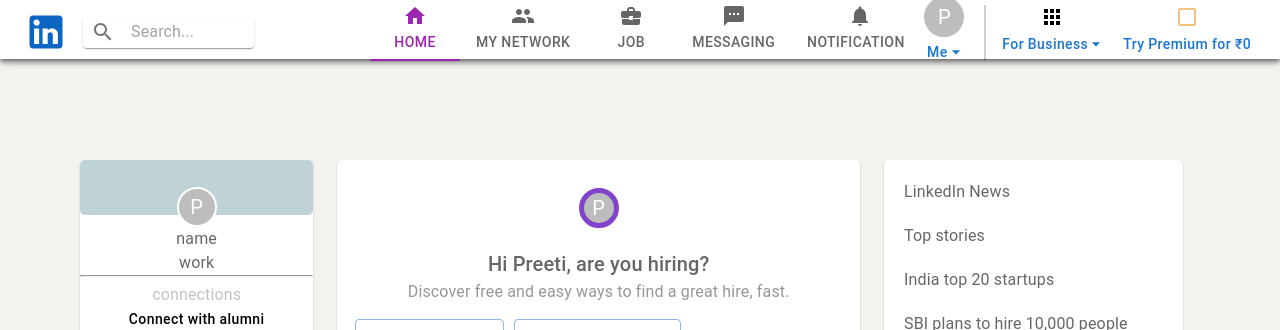
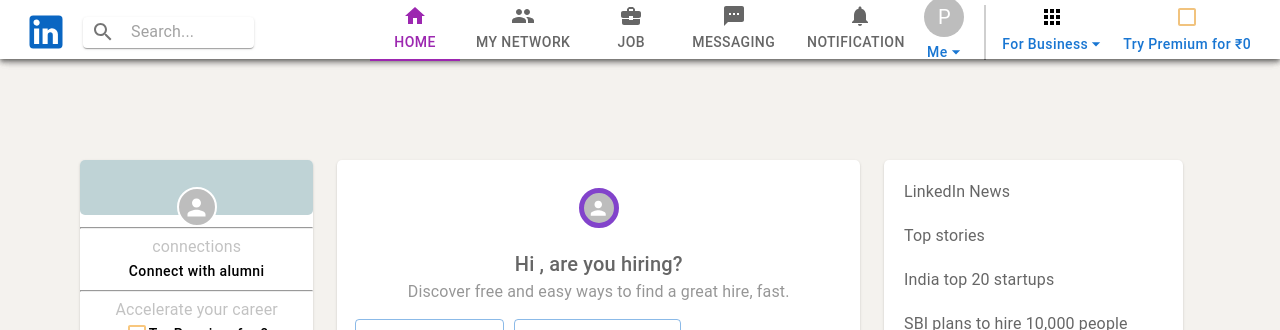
Before and after one commit to preeti9667/LinkedIn-Project, a Next.js app: page /feed in a window 1280 px wide. Shown: the top 330 px of the page. Built offline with nearby package versions, Linux system fonts and the light colour scheme.

Commit message:
set user name

```diff
--- a/src/app/feed/Navbar.tsx
+++ b/src/app/feed/Navbar.tsx
@@ -43,7 +43,8 @@
   }
   const handleSignOut = () => {
 
-    Cookies.destroy(null, 'loggedInUser', { expires: 0 })
+    Cookies.destroy(null, 'loggedInUser')
+    localStorage.removeItem('loggedInUser')
     router.push('/login')
   }
 
--- a/src/app/feed/page.tsx
+++ b/src/app/feed/page.tsx
@@ -33,27 +33,35 @@
 
 import { dataStore } from "@/constants/data.constant";
 
+import nookies from 'nookies';
+
 const Feed = () => {
 
-  // const [formData, setFormData] = useState({id:''});
 
-  // console.log(formData.id)
 
-  // useEffect(() => {
 
-  //   const savedData = localStorage.getItem('loggedInUser',);
-  //   if (savedData) {
-  //     setFormData(JSON.parse(savedData));
 
-  //   }
-  // }, []);
+
+  const [userId, setUserId] = useState('');
+
+  useEffect(() => {
+
+    const cookies = nookies.get(null);
+    if (cookies.loggedInUser) {
+      setUserId(cookies.loggedInUser);
+    }
+  }, []);
+
+  const loginUser = Number(userId)
+  const user = dataStore.users(loginUser)
+
+
+
 
 
   const data = dataStore.getHomeFeed(2)
 
-  const user = dataStore.userAuth('2')
 
-console.log(user.userId)
 
 
   const [isFixed, setIsFixed] = useState(false);
@@ -89,17 +97,9 @@
                 <Box sx={{ textAlign: '-webkit-center' }}>
                   <Box sx={{ background: '#BFD3D6', borderRadius: '5px', height: '55px' }}>
                   </Box>
-                  <Avatar className={style.GridItemAvatar}>P</Avatar>
-                  {data.map((text, index) => (
-                    <Box key={index}>
-
-                      {/* <Typography>{text.user.id}</Typography> */}
-                      {/* <Typography>{text.user.position}</Typography> */}
-
-                    </Box>
-                  ))}
-                  <Typography>name</Typography>
-                  <Typography>work</Typography>
+                  <Avatar className={style.GridItemAvatar}>{user?.name[0]}</Avatar>
+                  <Typography>{user?.name}</Typography>
+                  <Typography>{user?.position}</Typography>
 
                 </Box>
                 <hr />
@@ -134,8 +134,8 @@
             <Grid size={5.6} sx={{ display: 'flex', flexDirection: 'column', gap: '8px' }}>
               <Item>
                 <Box sx={{ textAlign: '-webkit-center' }}>
-                  <Avatar className={style.GridItemAvatar2}>P</Avatar>
-                  <Typography variant='h6'>Hi Preeti, are you hiring? </Typography>
+                  <Avatar className={style.GridItemAvatar2}>{user?.name[0]}</Avatar>
+                  <Typography variant='h6'>Hi {user?.name.substring(0, 8)}, are you hiring? </Typography>
                   <Typography variant='body1' sx={{ color: '#00000069' }}>
                     Discover free and easy ways to find a great hire, fast. </Typography>
                 </Box>
--- a/src/constants/data.constant.ts
+++ b/src/constants/data.constant.ts
@@ -309,9 +309,9 @@
         return DATA.users.filter((user: UserInterface) => user.name.toLowerCase().includes(search.toLowerCase()));
     }
 
-    // users(id: number){
-    //     return DATA.users.find((e:UserInterface)=> e.id === id)
-    // }
+    users(id: number){
+        return DATA.users.find((e:UserInterface)=> e.id === id)
+    }
 
 
     userAuth(email: string): UserAuth {
```
